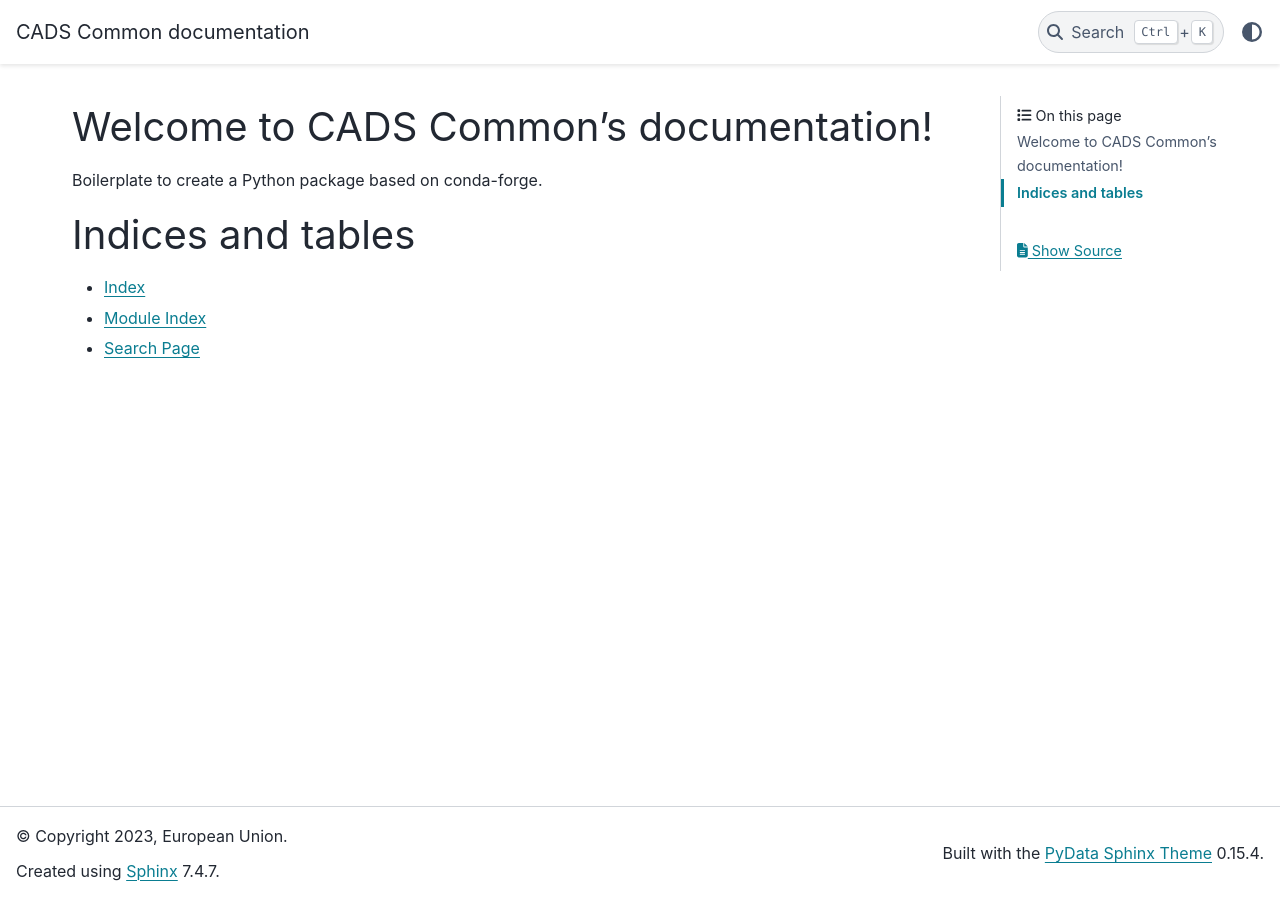
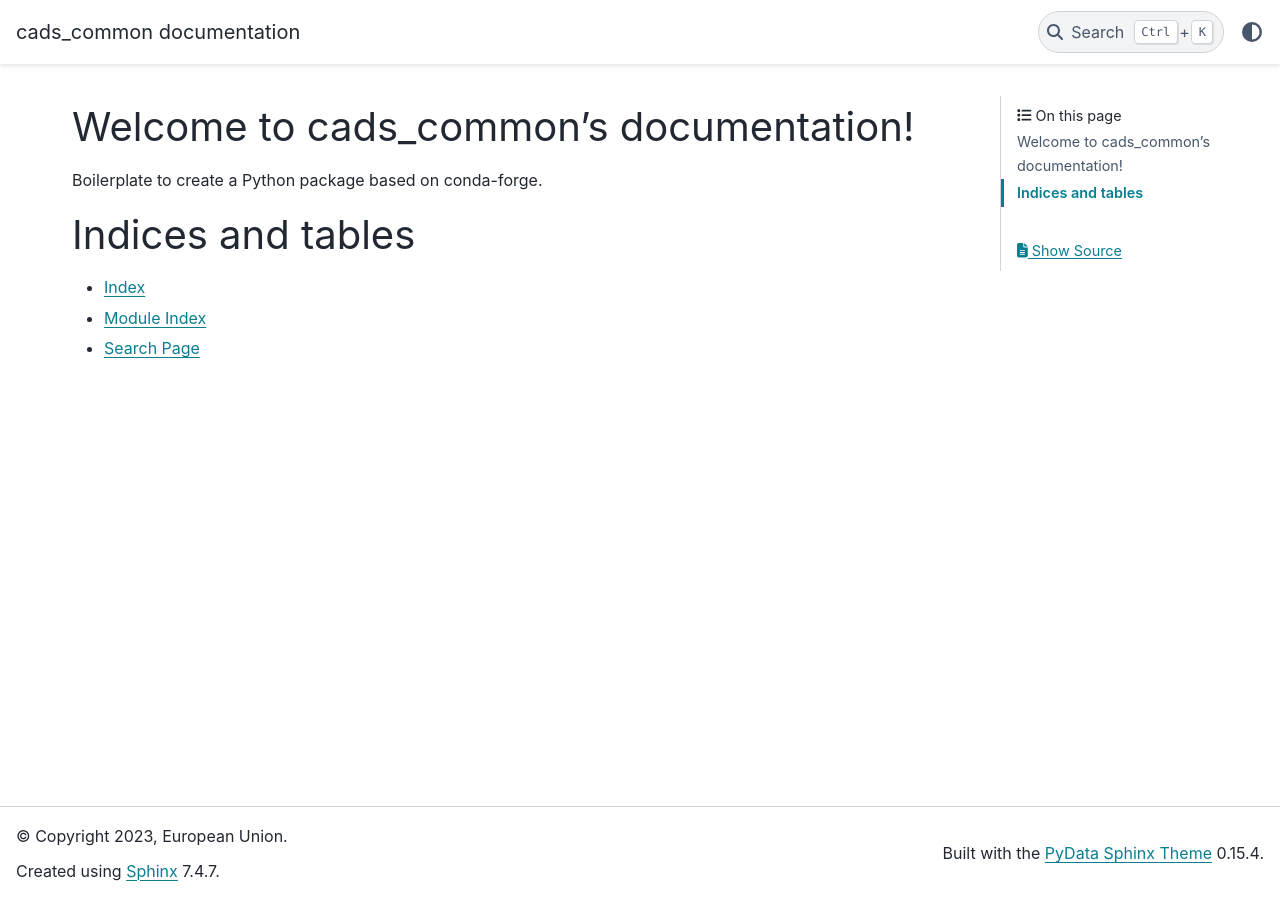
Before and after one commit to ecmwf-projects/cads-common, a Sphinx documentation site: the page built from docs/index.md, in a window 1280 px wide. Built offline with Sphinx 7.4.7 and the PyData theme 0.15.4, drawn with Linux system fonts in a browser that asks for light colours; pages that are not in the unit, such as notebooks, are missing from menus; the version number could not be read and is left out.

````diff
--- a/docs/conf.py
+++ b/docs/conf.py
@@ -9,17 +9,17 @@
 import os
 import sys
 
-import CADS Common
+import cads_common
 
 sys.path.insert(0, os.path.abspath("../"))
 
 # -- Project information -----------------------------------------------------
 
-project = "CADS Common"
+project = "cads_common"
 copyright = "2023, European Union"
 author = "European Union"
-version = CADS Common.__version__
-release = CADS Common.__version__
+version = cads_common.__version__
+release = cads_common.__version__
 
 # -- General configuration ---------------------------------------------------
 
@@ -37,7 +37,7 @@ extensions = [
 autodoc_typehints = "none"
 
 # autoapi configuration
-autoapi_dirs = ["../CADS Common"]
+autoapi_dirs = ["../cads_common"]
 autoapi_ignore = ["*/version.py"]
 autoapi_options = [
     "members",
--- a/docs/index.md
+++ b/docs/index.md
@@ -1,4 +1,4 @@
-# Welcome to CADS Common's documentation!
+# Welcome to cads_common's documentation!
 
 Boilerplate to create a Python package based on conda-forge.
 
@@ -6,7 +6,7 @@ Boilerplate to create a Python package based on conda-forge.
 :caption: 'Contents:'
 :maxdepth: 2
 
-API Reference <_api/CADS Common/index>
+API Reference <_api/cads_common/index>
 ```
 
 # Indices and tables
--- a/pyproject.toml
+++ b/pyproject.toml
@@ -54,10 +54,10 @@ select = [
 ]
 
 [tool.setuptools]
-packages = ["CADS Common"]
+packages = ["cads_common"]
 
 [tool.setuptools_scm]
-write_to = "CADS Common/version.py"
+write_to = "cads_common/version.py"
 write_to_template = '''
 # Do not change! Do not track in version control!
 __version__ = "{version}"
````
Also changed, not shown: README.md (+1 -1 lines), .cruft.json, cads_common/__init__.py (renamed from CADS Common/__init__.py), 3 other files.
